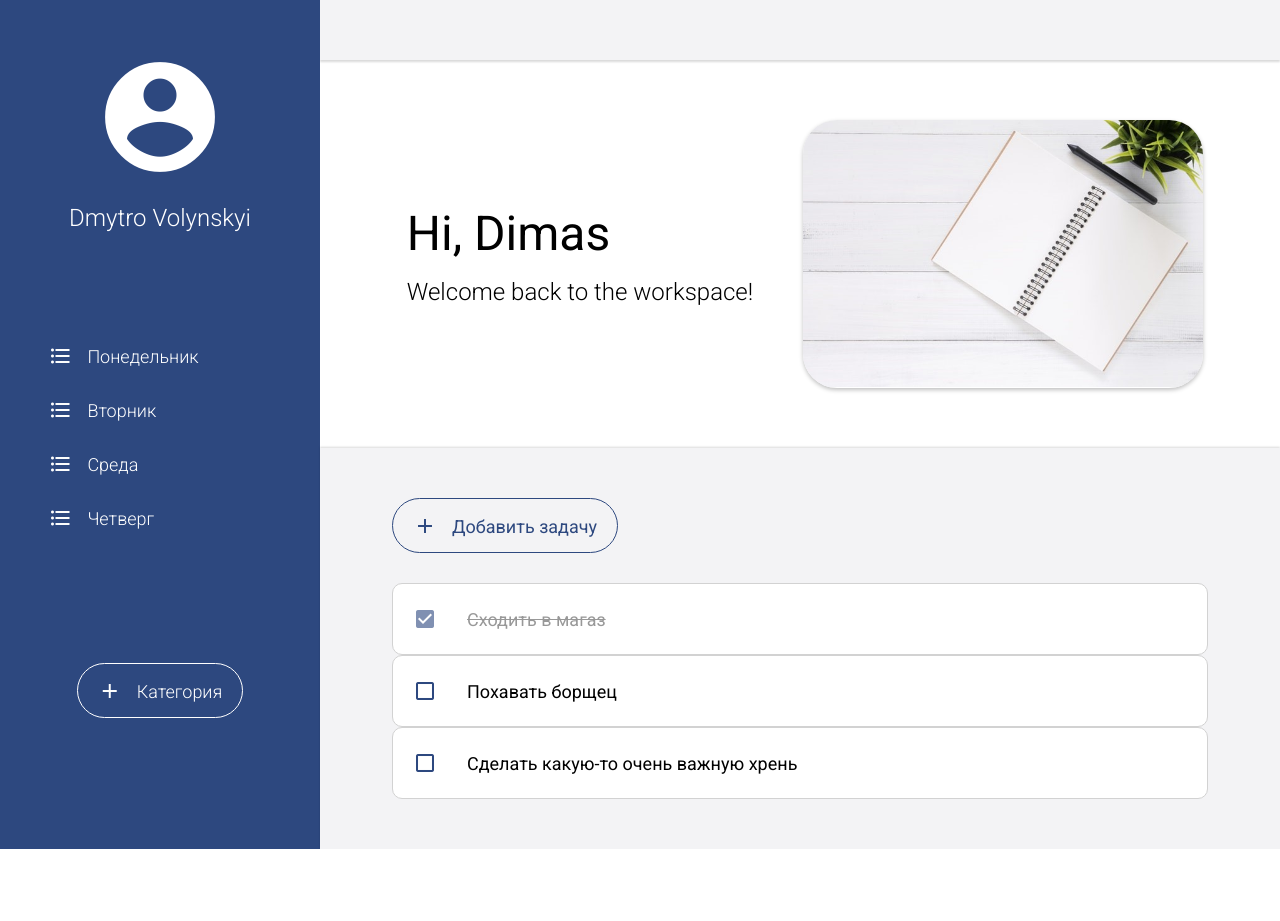
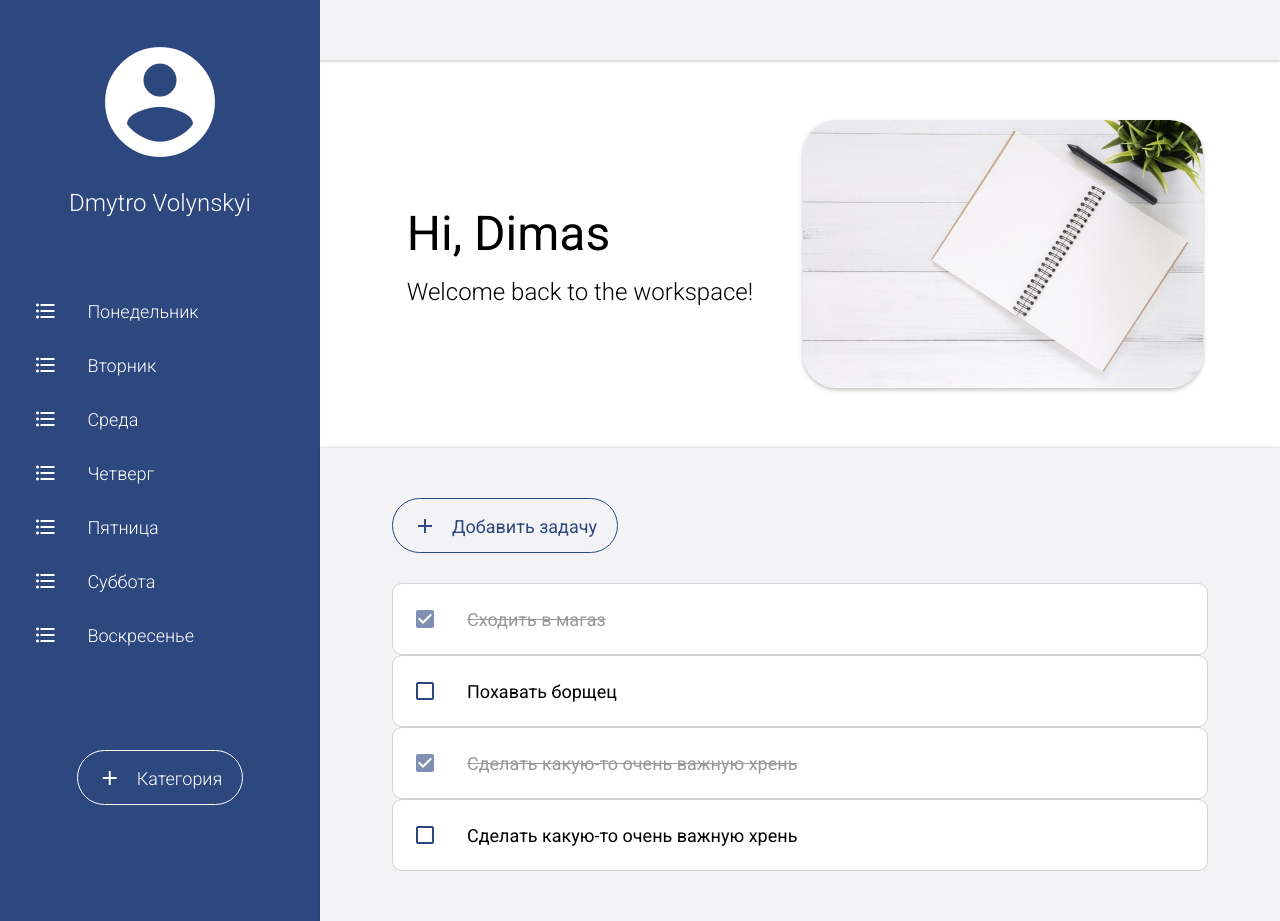
Before and after one commit to dimonval16/your_notes_app, a React (Create React App) app in the folder react_task_manager/: page / in a window 1280 px wide. Before the commit the page ends 849 px from the top, so only its background shows below. Built offline with nearby package versions, Linux system fonts and the light colour scheme.

Commit message:
add scroll

```diff
--- a/react_task_manager/src/components/Main_content/Items/Items.jsx
+++ b/react_task_manager/src/components/Main_content/Items/Items.jsx
@@ -1,12 +1,15 @@
 import React from 'react';
 import Item from './Item';
-
+import ItemsStyle from '../Main_content.module.css'
 
 const Items = (props) => {
     return(
-        <div>
+        <div className={ItemsStyle.items}>
             <Item text="Сходить в магаз" id="completed"/>
             <Item text="Похавать борщец" />
+            <Item text="Сделать какую-то очень важную хрень" id="completed"/>
+            <Item text="Сделать какую-то очень важную хрень" />
+            <Item text="Сделать какую-то очень важную хрень" />
             <Item text="Сделать какую-то очень важную хрень" />
         </div>
     );
--- a/react_task_manager/src/components/Main_content/Main_content.module.css
+++ b/react_task_manager/src/components/Main_content/Main_content.module.css
@@ -67,3 +67,8 @@
 .completed:hover div:nth-child(4) {
     opacity: .6;
 }
+
+.items {
+    max-height: 288px;
+    overflow-y: auto;
+}
--- a/react_task_manager/src/components/Sidebar/Category/Category.jsx
+++ b/react_task_manager/src/components/Sidebar/Category/Category.jsx
@@ -1,13 +1,17 @@
 import React from 'react';
 import CategoryItem from './CategoryItem/CategoryItem';
+import CategoryBlock from './Category.module.css'
 
 const Category = (props) => {
     return(
-        <div>
-            <CategoryItem name="Понедельник"/>
+        <div className={CategoryBlock.category_block}>
+            <CategoryItem name="Понедельник" />
             <CategoryItem name="Вторник"/>
             <CategoryItem name="Среда"/>
             <CategoryItem name="Четверг"/>
+            <CategoryItem name="Пятница"/>
+            <CategoryItem name="Суббота"/>
+            <CategoryItem name="Воскресенье"/>
         </div>
     );
 }
--- a/react_task_manager/src/components/Sidebar/Category/Category.module.css
+++ b/react_task_manager/src/components/Sidebar/Category/Category.module.css
@@ -5,13 +5,14 @@
     align-items: center;
 }
 
-.wrapper>span:first-child {
+.list {
     margin-left: 15px;
-    margin-right: 15px;
+    margin-right: 30px;
     cursor: pointer;
+    opacity: 1;
 }
 
-.wrapper>span:nth-child(2) {
+.text {
     font-size: 18px;
     font-weight: lighter;
     cursor: pointer;
@@ -19,7 +20,7 @@
 }
 
 .create {
-    margin-left: 15px;
+    margin-left: 30px;
     margin-right: 10px;
     opacity: 0;
     cursor: pointer;
@@ -39,3 +40,8 @@
     opacity: .5;
     transition: .3s;
 }
+
+.category_block {
+    max-height: 378px;
+    overflow-y: auto;
+}
--- a/react_task_manager/src/components/Sidebar/Category/CategoryItem/CategoryItem.jsx
+++ b/react_task_manager/src/components/Sidebar/Category/CategoryItem/CategoryItem.jsx
@@ -4,10 +4,10 @@ import CategoryStyle from '../Category.module.css'
 const CategoryItem = (props) => {
     return(
         <div className={CategoryStyle.wrapper}>
-            <span className={`material-icons`}>
+            <span className={`${'material-icons'} ${CategoryStyle.list}`}>
                 format_list_bulleted
             </span>
-            <span>
+            <span className={CategoryStyle.text}>
                 {props.name}
             </span>
             <i className={`${'material-icons'} ${CategoryStyle.create}`}>create</i>
```
